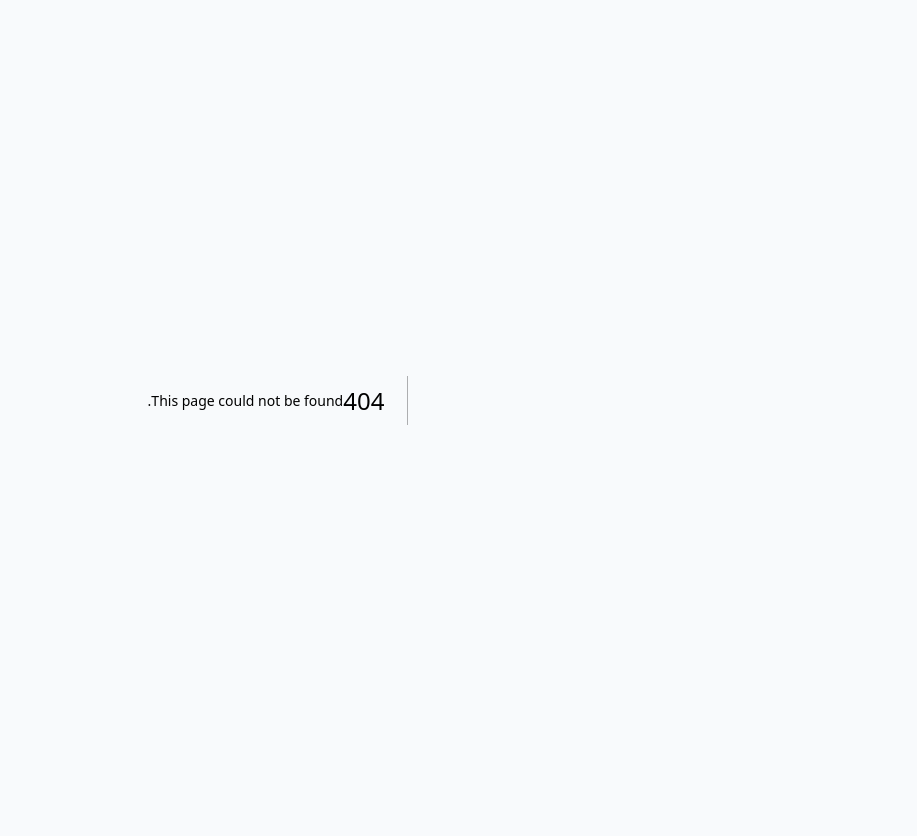
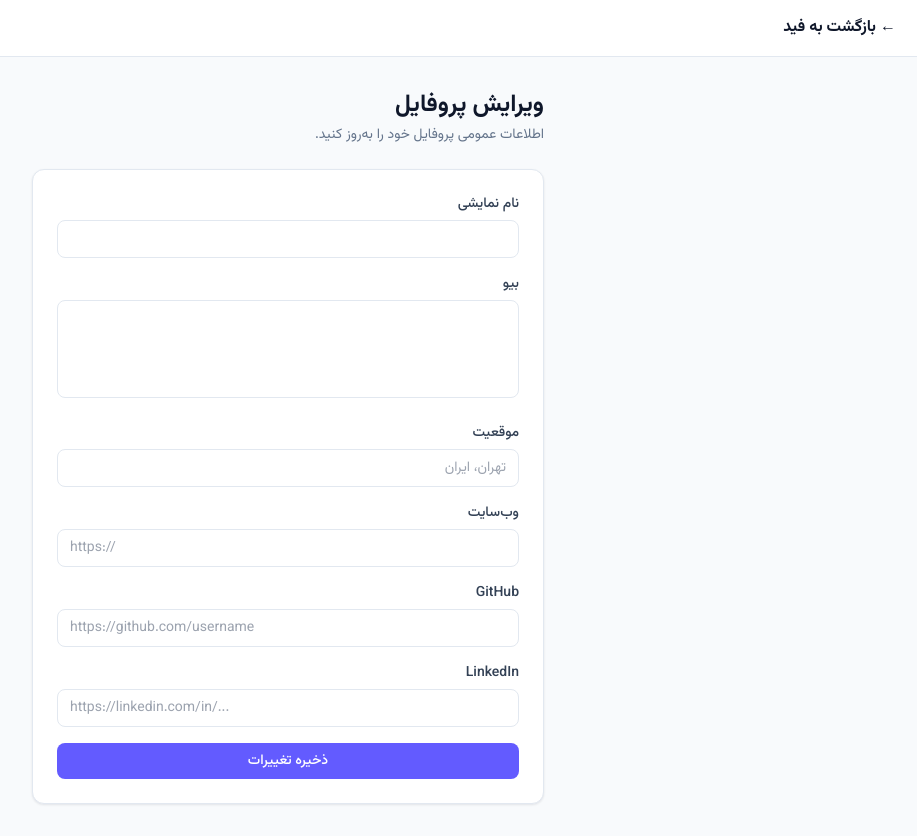
Before and after one commit to Amirhosseinbakhshi2011/DEVHUB, a Next.js app: page /settings/profile in a window 1280 px wide. Before the commit this address had no page. Shown: the whole page, without its empty margins (352-1269 px from the left). Before the commit the page ends 800 px from the top, so only its background shows below. Built offline with nearby package versions, Linux system fonts and the light colour scheme; no server answers; the database is empty; sample sign-in values are in the browser's storage.

Commit message:
feat: add public developer profiles and profile edit settings

```diff
--- /dev/null
+++ b/src/app/settings/profile/page.tsx
@@ -0,0 +1,156 @@
+"use client";
+
+import { useEffect, useState } from "react";
+import { useSession } from "next-auth/react";
+import { useRouter } from "next/navigation";
+import Link from "next/link";
+
+export default function EditProfilePage() {
+  const { data: session, status, update } = useSession();
+  const router = useRouter();
+  const [displayName, setDisplayName] = useState("");
+  const [bio, setBio] = useState("");
+  const [location, setLocation] = useState("");
+  const [website, setWebsite] = useState("");
+  const [githubUrl, setGithubUrl] = useState("");
+  const [linkedinUrl, setLinkedinUrl] = useState("");
+  const [loading, setLoading] = useState(false);
+  const [loadingProfile, setLoadingProfile] = useState(true);
+  const [message, setMessage] = useState<string | null>(null);
+  const [error, setError] = useState<string | null>(null);
+
+  useEffect(() => {
+    if (status === "unauthenticated") router.push("/login");
+  }, [status, router]);
+
+  useEffect(() => {
+    if (status !== "authenticated") return;
+    fetch("/api/profile/me")
+      .then((r) => r.json())
+      .then((data) => {
+        if (data.profile) {
+          setDisplayName(data.profile.displayName ?? "");
+          setBio(data.profile.bio ?? "");
+          setLocation(data.profile.location ?? "");
+          setWebsite(data.profile.website ?? "");
+          setGithubUrl(data.profile.githubUrl ?? "");
+          setLinkedinUrl(data.profile.linkedinUrl ?? "");
+        }
+      })
+      .finally(() => setLoadingProfile(false));
+  }, [status]);
+
+  async function handleSubmit(e: React.FormEvent) {
+    e.preventDefault();
+    setLoading(true);
+    setError(null);
+    setMessage(null);
+    try {
+      const res = await fetch("/api/profile/me", {
+        method: "PATCH",
+        headers: { "Content-Type": "application/json" },
+        body: JSON.stringify({
+          displayName: displayName.trim() || null,
+          bio: bio.trim() || null,
+          location: location.trim() || null,
+          website: website.trim() || null,
+          githubUrl: githubUrl.trim() || null,
+          linkedinUrl: linkedinUrl.trim() || null,
+        }),
+      });
+      const data = await res.json();
+      if (!res.ok) {
+        setError(data.error ?? "خطا در ذخیره");
+        setLoading(false);
+        return;
+      }
+      await update({
+        name: data.profile.displayName,
+        username: data.profile.username,
+      });
+      setMessage("پروفایل ذخیره شد");
+      router.refresh();
+    } catch {
+      setError("خطای شبکه");
+    } finally {
+      setLoading(false);
+    }
+  }
+
+  if (status === "loading" || loadingProfile) {
+    return (
+      <div className="min-h-screen flex items-center justify-center text-slate-500">
+        در حال بارگذاری...
+      </div>
+    );
+  }
+
+  return (
+    <div className="min-h-screen bg-background">
+      <header className="border-b border-slate-200 bg-white">
+        <div className="container-app flex h-14 items-center justify-between">
+          <Link href="/feed" className="font-bold text-slate-900">
+            ← بازگشت به فید
+          </Link>
+          {session?.user?.username && (
+            <Link
+              href={`/u/${session.user.username}`}
+              className="text-sm text-primary hover:underline"
+            >
+              مشاهده پروفایل
+            </Link>
+          )}
+        </div>
+      </header>
+
+      <main className="container-app py-8">
+        <div className="mx-auto max-w-lg">
+          <h1 className="text-2xl font-bold text-slate-900">ویرایش پروفایل</h1>
+          <p className="mt-1 text-sm text-slate-500">اطلاعات عمومی پروفایل خود را به‌روز کنید.</p>
+
+          <form onSubmit={handleSubmit} className="mt-6 card p-6 space-y-4">
+            {error && (
+              <div className="rounded-lg bg-red-50 border border-red-200 px-3 py-2 text-sm text-red-700">
+                {error}
+              </div>
+            )}
+            {message && (
+              <div className="rounded-lg bg-emerald-50 border border-emerald-200 px-3 py-2 text-sm text-emerald-700">
+                {message}
+              </div>
+            )}
+
+            <div>
+              <label className="block text-sm font-medium text-slate-700 mb-1.5">نام نمایشی</label>
+              <input value={displayName} onChange={(e) => setDisplayName(e.target.value)} className="input" maxLength={80} disabled={loading} />
+            </div>
+            <div>
+              <label className="block text-sm font-medium text-slate-700 mb-1.5">بیو</label>
+              <textarea value={bio} onChange={(e) => setBio(e.target.value)} className="input resize-none" rows={4} maxLength={500} disabled={loading} />
+            </div>
+            <div>
+              <label className="block text-sm font-medium text-slate-700 mb-1.5">موقعیت</label>
+              <input value={location} onChange={(e) => setLocation(e.target.value)} className="input" placeholder="تهران، ایران" disabled={loading} />
+            </div>
+            <div>
+              <label className="block text-sm font-medium text-slate-700 mb-1.5">وب‌سایت</label>
+              <input value={website} onChange={(e) => setWebsite(e.target.value)} className="input" placeholder="https://" dir="ltr" disabled={loading} />
+            </div>
+            <div>
+              <label className="block text-sm font-medium text-slate-700 mb-1.5">GitHub</label>
+              <input value={githubUrl} onChange={(e) => setGithubUrl(e.target.value)} className="input" placeholder="https://github.com/username" dir="ltr" disabled={loading} />
+            </div>
+            <div>
+              <label className="block text-sm font-medium text-slate-700 mb-1.5">LinkedIn</label>
+              <input value={linkedinUrl} onChange={(e) => setLinkedinUrl(e.target.value)} className="input" placeholder="https://linkedin.com/in/..." dir="ltr" disabled={loading} />
+            </div>
+
+            <button type="submit" disabled={loading} className="btn-primary w-full">
+              {loading ? "در حال ذخیره..." : "ذخیره تغییرات"}
+            </button>
+          </form>
+        </div>
+      </main>
+    </div>
+  );
+}
```
